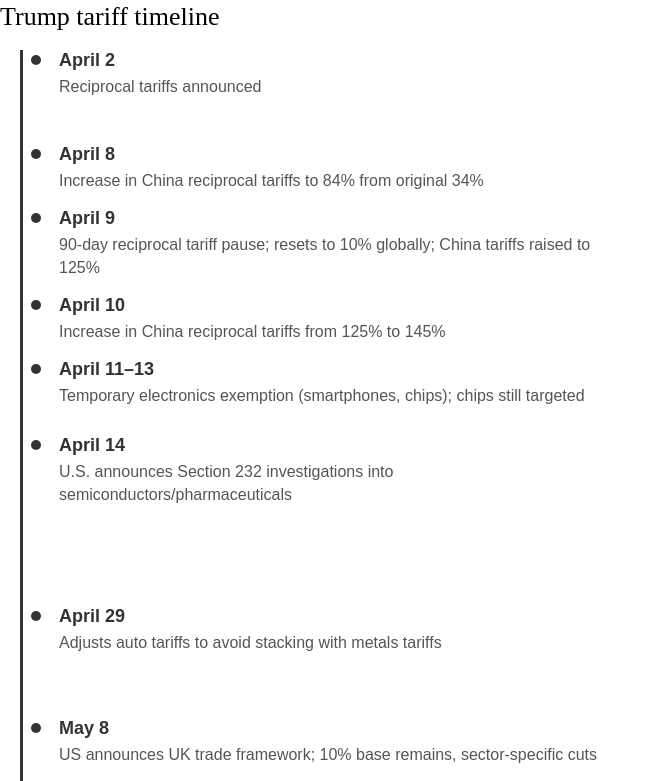
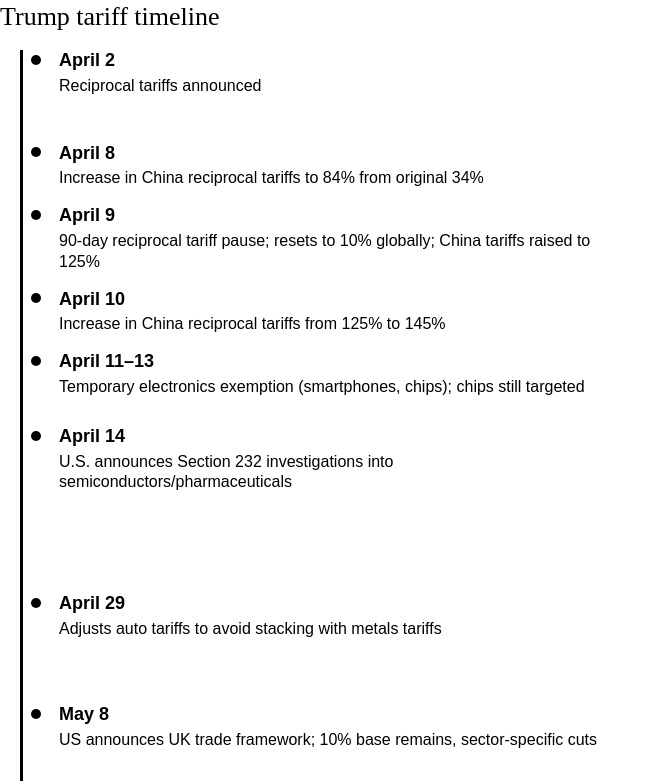
Before and after one commit to cbs-news-data/tariff-timeline, a plain HTML site: page index.html in a window 1280 px wide. Shown: the top 781 px of the page, without its empty margins (0-660 px from the left). Drawn offline with Linux system fonts and the light colour scheme; a script that the page names is missing; a web font is replaced by a local one.

Commit message:
a few style tweaks

```diff
--- a/index.html
+++ b/index.html
@@ -41,7 +41,7 @@
       position: relative;
       margin-left: 20px;
       padding-left: 20px;
-      border-left: 3px solid #333;
+      border-left: 3px solid #000;
     }
 
     .timeline-item {
@@ -57,20 +57,22 @@
       top: 0.3rem;
       width: 10px;
       height: 10px;
-      background-color: #333;
+      background-color: #000;
       border-radius: 50%;
     }
 
     .timeline-date {
       font-weight: bold;
-      color: #333;
+      color: #000;
       margin-bottom: 0.3rem;
       font-size: 18px;
     }
 
     .timeline-text {
-      color: #555;
-      line-height: 1.4;
+      color: #000;
+      line-height: 1.3;
+      font-size: 16px;
+
     }
   </style>
 </head>
```
